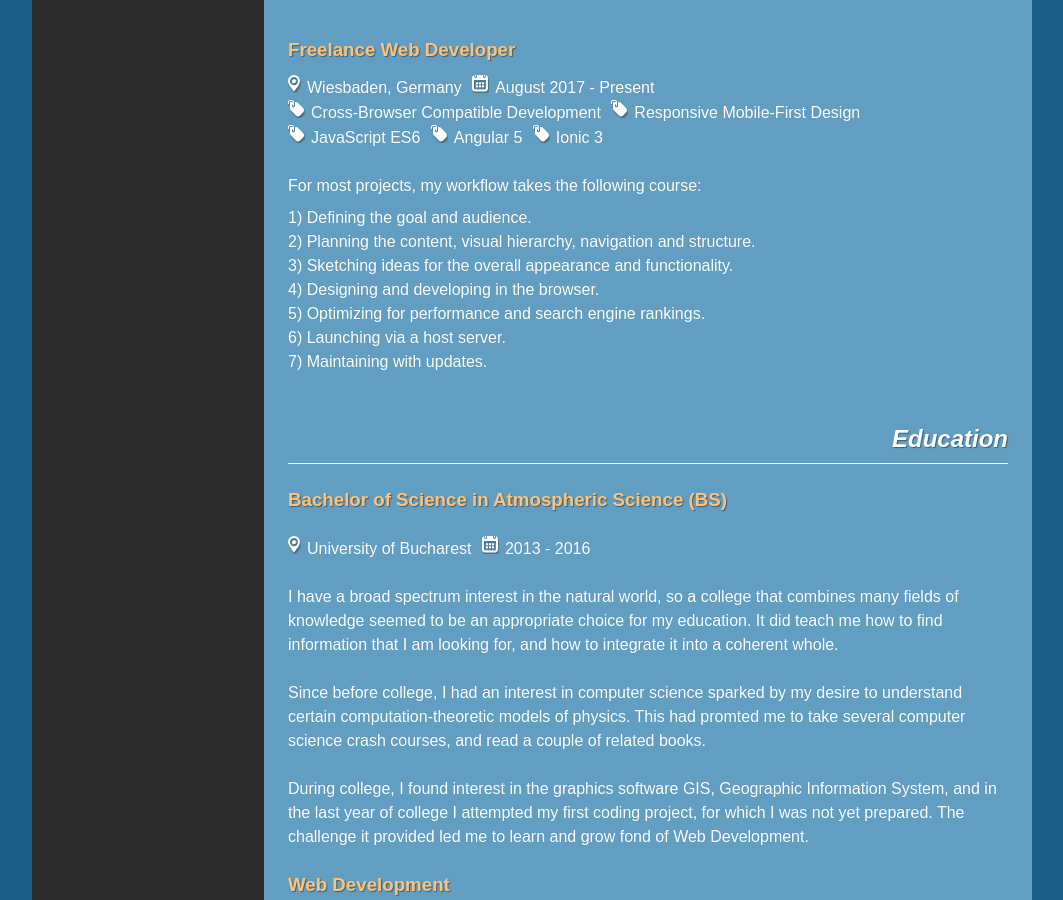
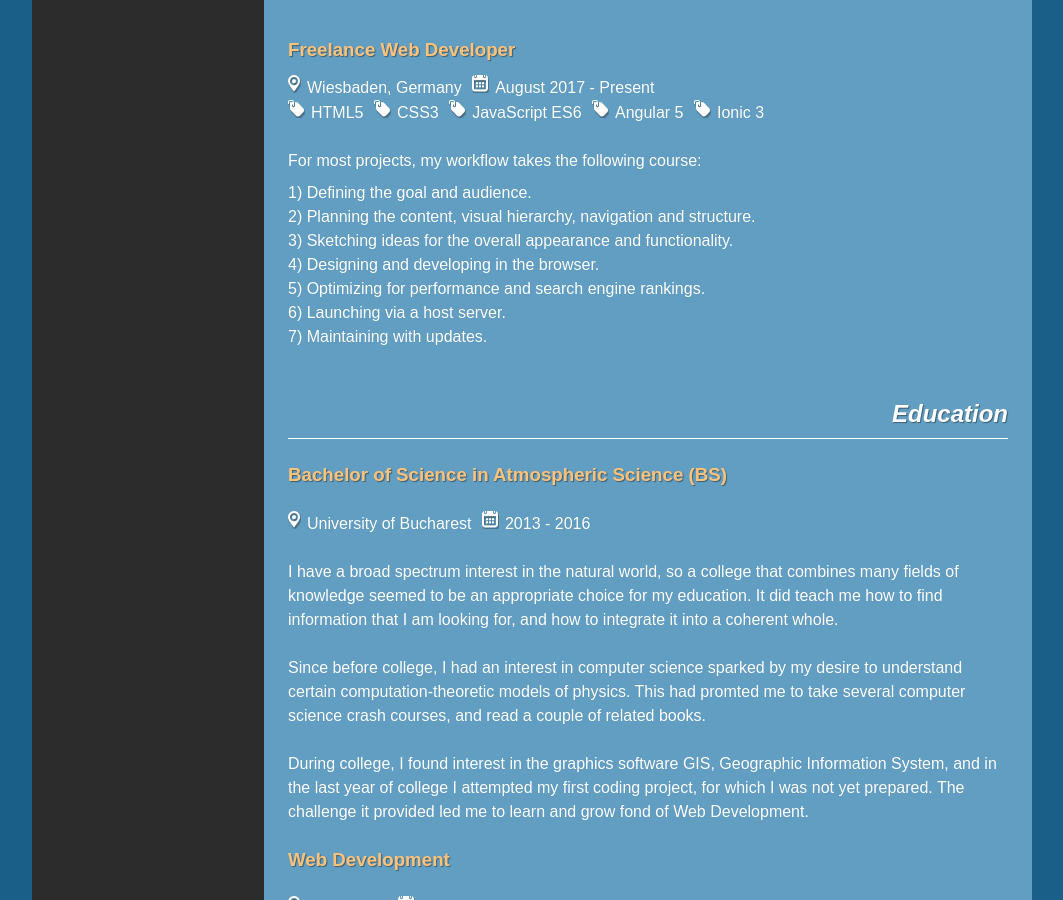
Before and after one commit to Sebastian-Neferu/My-Web-CV, a plain HTML site: page index.html in a window 1280 px wide. Shown: the part 1814-2714 px from the top of the page, without its empty margins (108-1171 px from the left). Drawn offline with nearby package versions, Linux system fonts and the light colour scheme; a script that the page names is missing; a web font is replaced by a local one.

Commit message:
Update index.html

```diff
--- a/index.html
+++ b/index.html
@@ -230,8 +230,8 @@
     </ul>
 
     <ul class="employment-tags">
-      <li>Cross-Browser Compatible Development</li>
-      <li>Responsive Mobile-First Design</li>
+      <li>HTML5</li>
+      <li>CSS3</li>
       <li>JavaScript ES6</li>
       <li>Angular 5</li>
       <li>Ionic 3</li>
```
